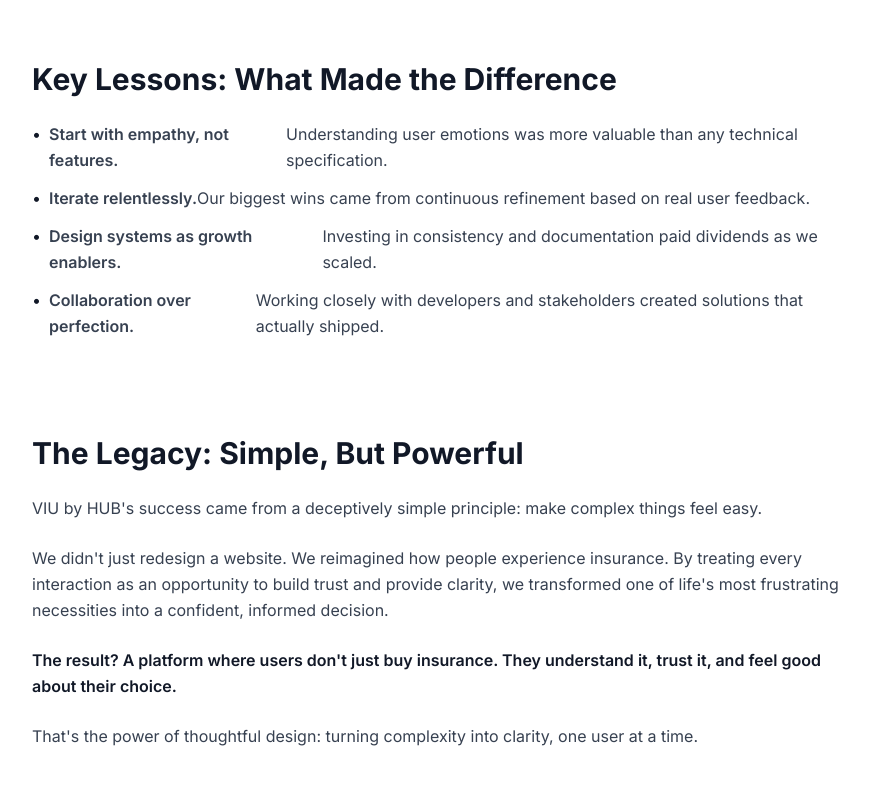
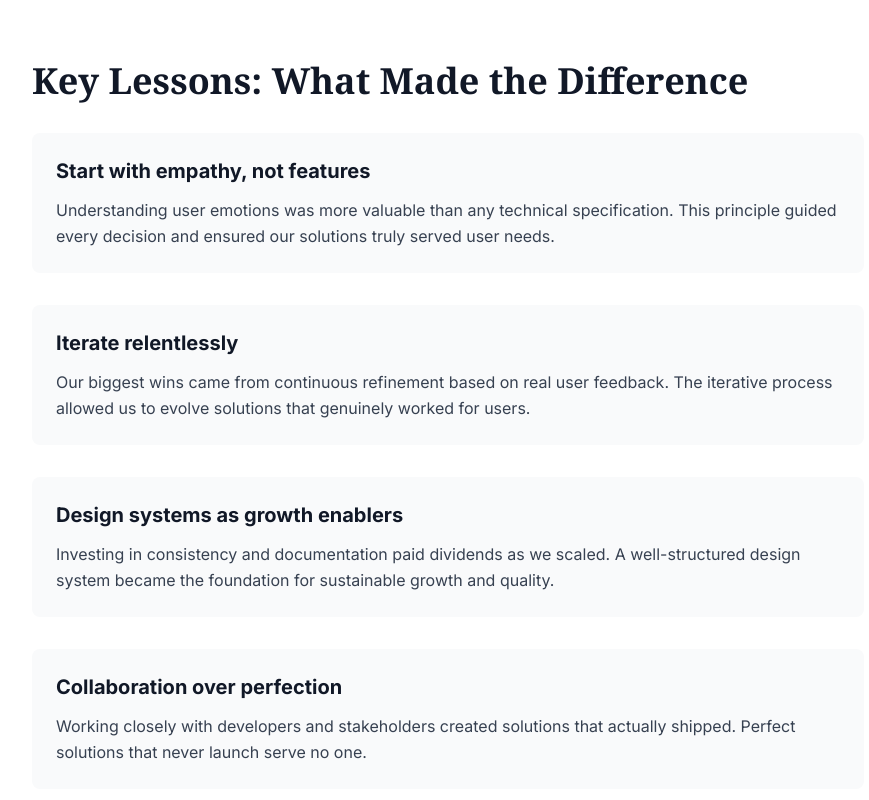
Before and after one commit to Bradleyj2/animated-portfolio, a React (Vite) app: page /case-studies/viu-hub in a window 1280 px wide. Shown: the part 5400-6200 px from the top of the page, without its empty margins (192-1061 px from the left). Built offline with nearby package versions, Linux system fonts and the light colour scheme.

Commit message:
Rewrite Key Lessons section to single column layout with card design

```diff
--- a/src/components/case-studies/ViuHubPage.tsx
+++ b/src/components/case-studies/ViuHubPage.tsx
@@ -355,31 +355,32 @@ const ViuHubPage = () => {
 
           {/* Key Lessons */}
           <motion.section
-            className="mb-24 mt-16"
+            className="mb-24"
             initial={{ opacity: 0, y: 30 }}
             animate={{ opacity: 1, y: 0 }}
             transition={{ duration: 0.8, delay: 1.6 }}
           >
-            <h2 className="text-3xl font-bold text-gray-900 mb-6">Key Lessons: What Made the Difference</h2>
-            <div className="space-y-4 text-gray-700 leading-relaxed">
-              <ul className="space-y-3">
-                <li className="flex items-start">
-                  <span className="text-gray-900 mr-2">•</span>
-                  <span className="font-semibold">Start with empathy, not features.</span> Understanding user emotions was more valuable than any technical specification.
-                </li>
-                <li className="flex items-start">
-                  <span className="text-gray-900 mr-2">•</span>
-                  <span className="font-semibold">Iterate relentlessly.</span> Our biggest wins came from continuous refinement based on real user feedback.
-                </li>
-                <li className="flex items-start">
-                  <span className="text-gray-900 mr-2">•</span>
-                  <span className="font-semibold">Design systems as growth enablers.</span> Investing in consistency and documentation paid dividends as we scaled.
-                </li>
-                <li className="flex items-start">
-                  <span className="text-gray-900 mr-2">•</span>
-                  <span className="font-semibold">Collaboration over perfection.</span> Working closely with developers and stakeholders created solutions that actually shipped.
-                </li>
-              </ul>
+            <h2 className="text-4xl font-bold text-gray-900 mb-8 font-serif">Key Lessons: What Made the Difference</h2>
+            <div className="space-y-8 text-gray-700 leading-relaxed">
+              <div className="bg-gray-50 p-6 rounded-lg">
+                <h3 className="text-xl font-bold text-gray-900 mb-3">Start with empathy, not features</h3>
+                <p>Understanding user emotions was more valuable than any technical specification. This principle guided every decision and ensured our solutions truly served user needs.</p>
+              </div>
+
+              <div className="bg-gray-50 p-6 rounded-lg">
+                <h3 className="text-xl font-bold text-gray-900 mb-3">Iterate relentlessly</h3>
+                <p>Our biggest wins came from continuous refinement based on real user feedback. The iterative process allowed us to evolve solutions that genuinely worked for users.</p>
+              </div>
+
+              <div className="bg-gray-50 p-6 rounded-lg">
+                <h3 className="text-xl font-bold text-gray-900 mb-3">Design systems as growth enablers</h3>
+                <p>Investing in consistency and documentation paid dividends as we scaled. A well-structured design system became the foundation for sustainable growth and quality.</p>
+              </div>
+
+              <div className="bg-gray-50 p-6 rounded-lg">
+                <h3 className="text-xl font-bold text-gray-900 mb-3">Collaboration over perfection</h3>
+                <p>Working closely with developers and stakeholders created solutions that actually shipped. Perfect solutions that never launch serve no one.</p>
+              </div>
             </div>
           </motion.section>
 
```
